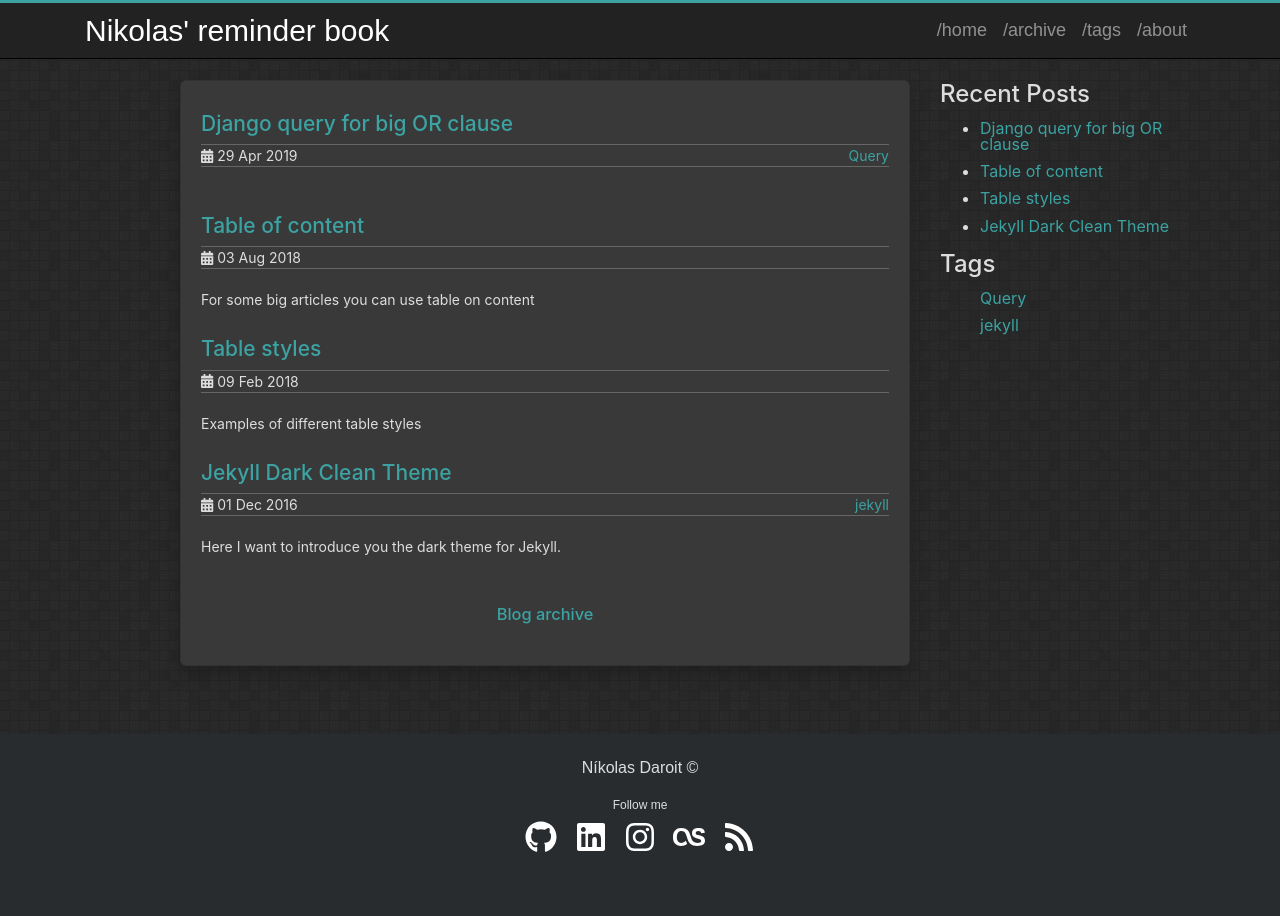
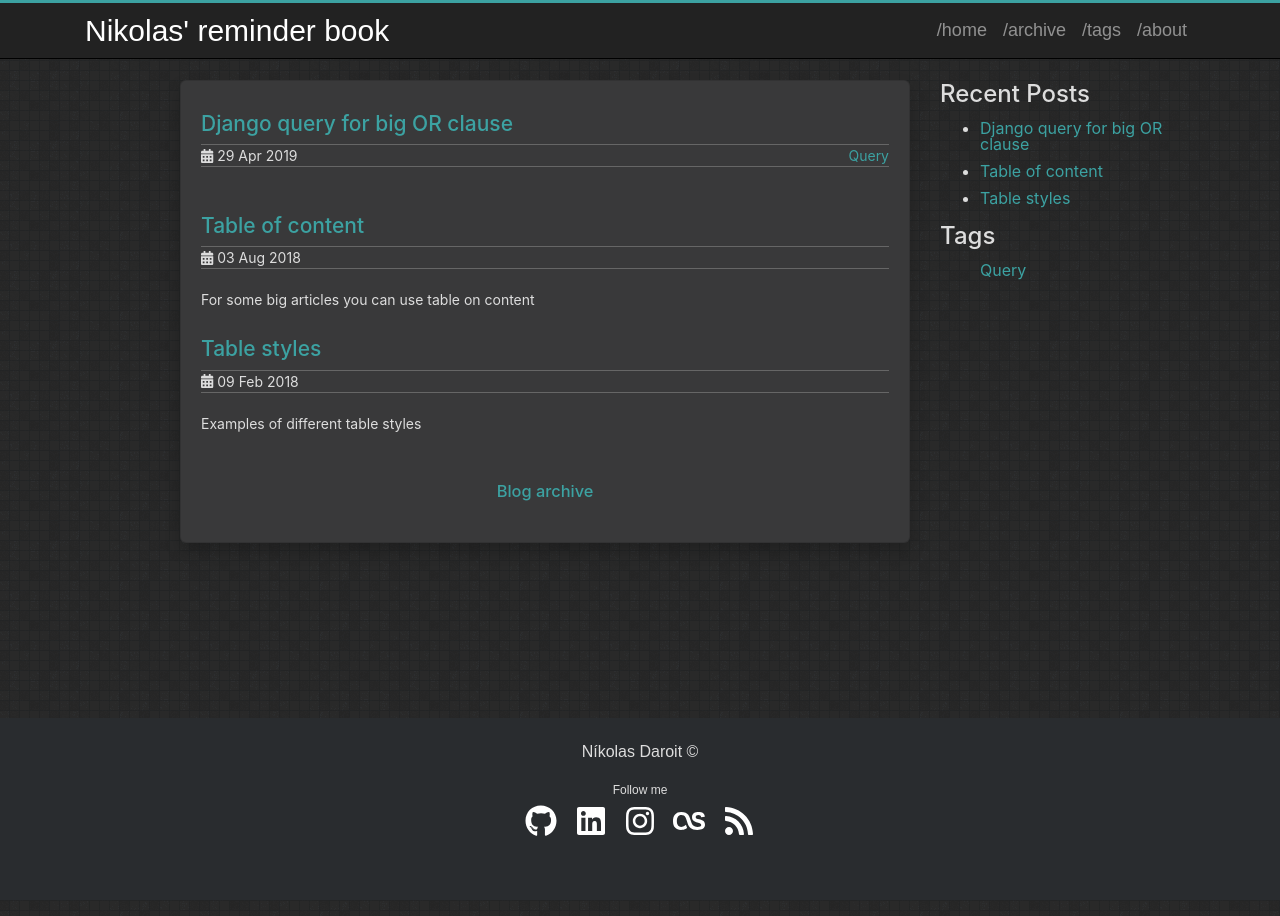
Before and after one commit to NikolasDaroit/nikolasdaroit.github.io, a Jekyll site: the page built from index.html, in a window 1280 px wide. Built offline with Jekyll 4.4.1, drawn with Linux system fonts in a browser that asks for light colours.

Commit message:
update 2016-12-01-jekyll-clean-theme.md

```diff
--- a/_posts/2016-12-01-jekyll-clean-theme.md
+++ b/_posts/2016-12-01-jekyll-clean-theme.md
@@ -1,9 +1,10 @@
 ---
+title: 'Jekyll Dark Clean Theme'
 layout: post
-title: "Jekyll Dark Clean Theme"
-date: 2016-12-01 16:25:06
-tags: jekyll
-description: Here I want to introduce you the dark theme for Jekyll.
+tags:
+  - jekyll
+published: false
+category:
 ---
 
 Here is a sample post for Jekyll-Clean-Dark theme.
```
